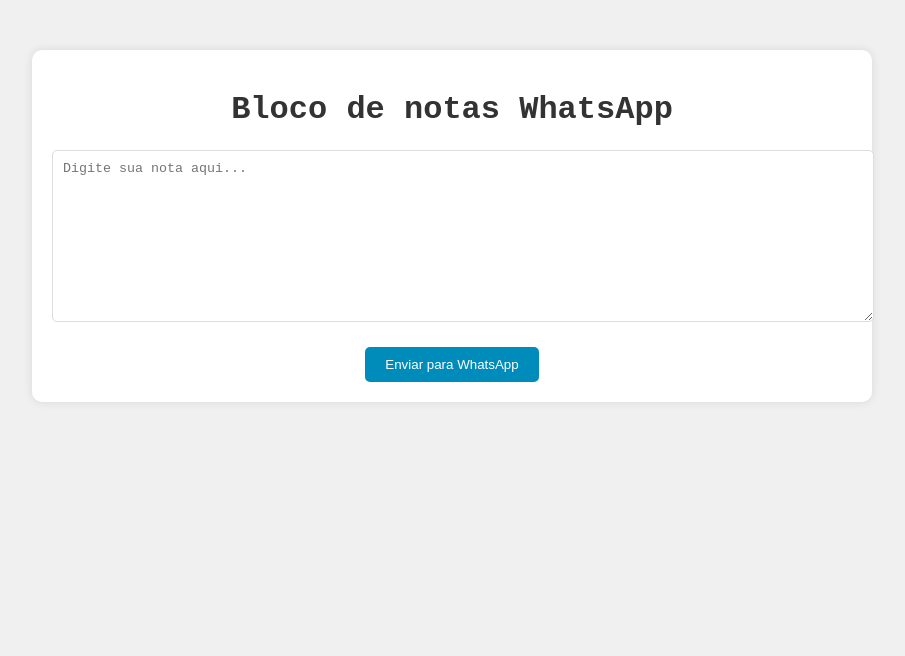
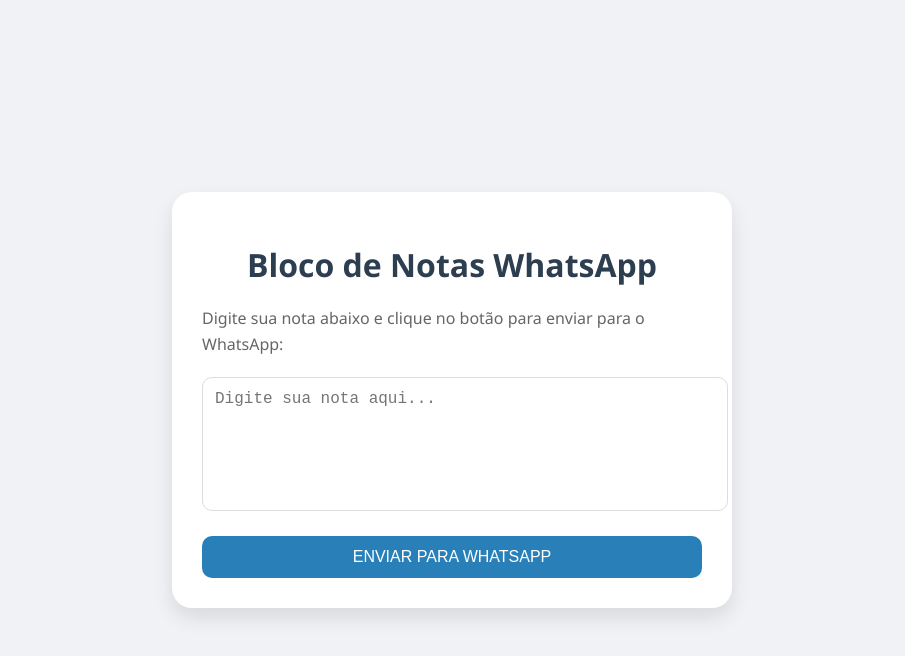
Before and after one commit to aajunior43/Meu-bloco-de-notas, a plain HTML site: page index.html in a window 1280 px wide. Shown: the whole page, without its empty margins (188-1093 px from the left). Drawn offline with Linux system fonts and the light colour scheme.

Commit message:
Update index.html

```diff
--- a/index.html
+++ b/index.html
@@ -1,76 +1,100 @@
 <!DOCTYPE html>
-<html>
+<html lang="pt-BR">
 <head>
-<title>Bloco de notas WhatsApp</title>
-<meta charset="utf-8"/>
-<meta content="width=device-width, initial-scale=1" name="viewport"/>
-<meta content="Um bloco de notas simples que permite enviar notas para o WhatsApp." name="description"/>
+    <meta charset="UTF-8">
+    <meta name="viewport" content="width=device-width, initial-scale=1.0">
+    <meta name="description" content="Um bloco de notas simples que permite enviar notas para o WhatsApp.">
+    <title>Bloco de Notas WhatsApp</title>
     <link rel="icon" href="favicon.ico" type="image/x-icon">
     <style>
         body {
-  font-family: 'Courier New', Courier, monospace;
-  background-color: #f0f0f0; /* Light Grey */
+            font-family: 'Segoe UI', Tahoma, Geneva, Verdana, sans-serif;
+            background-color: #f0f2f5; /* Cinza Claro */
             margin: 0;
             padding: 0;
+            display: flex;
+            justify-content: center;
+            align-items: center;
+            height: 100vh;
         }
 
         .container {
-  max-width: 800px;
-  margin: 50px auto;
-  background-color: #ffffff; /* White */
-  color: #333; /* Dark Grey */
-  padding: 20px;
-  border-radius: 10px;
-  box-shadow: 0 0 10px rgba(0, 0, 0, 0.1);
+            max-width: 500px;
+            background-color: #fff; /* Branco */
+            color: #333; /* Cinza Escuro */
+            padding: 30px;
+            border-radius: 20px;
+            box-shadow: 0 10px 20px rgba(0, 0, 0, 0.1);
+            transition: box-shadow 0.3s ease;
         }
 
-h1, h2 {
+        h1 {
             text-align: center;
+            color: #2c3e50; /* Azul Escuro */
+            margin-bottom: 20px;
         }
 
         p {
-  line-height: 1.5;
+            line-height: 1.6;
+            margin-bottom: 20px;
+            color: #666; /* Cinza Médio */
         }
 
         textarea {
             width: 100%;
-  padding: 10px;
+            padding: 12px;
             margin-bottom: 20px;
-  border-radius: 5px;
-  border: 1px solid #ddd; /* Light Grey */
+            border-radius: 10px;
+            border: 1px solid #ddd; /* Cinza Claro */
+            resize: none;
+            font-size: 16px;
+            transition: border-color 0.3s ease;
         }
 
         .button {
-  display: block;
-  margin: 0 auto;
-  padding: 10px 20px;
+            width: 100%;
+            padding: 12px;
             border: none;
-  border-radius: 5px;
-  background-color: #008CBA; /* Blue */
-  color: #fff; /* White */
+            border-radius: 10px;
+            background-color: #2980b9; /* Azul */
+            color: #fff; /* Branco */
             cursor: pointer;
+            transition: background-color 0.3s ease;
+            font-size: 16px;
+            text-transform: uppercase;
         }
 
-@media only screen and (max-width: 600px) {
-  .container {
-    width: 100%;
-    padding: 10px;
+        .button:hover {
+            background-color: #1a5276; /* Azul mais escuro */
         }
+
+        .button:active {
+            transform: translateY(1px);
+        }
+
+        .error-message {
+            color: #c0392b; /* Vermelho */
+            text-align: center;
+            display: none;
+            margin-top: -10px;
+            transition: opacity 0.3s ease;
         }
     </style>
 </head>
 <body>
     <div class="container">
-<h1>Bloco de notas WhatsApp</h1>
-<textarea cols="40" id="note" placeholder="Digite sua nota aqui..." rows="10"></textarea>
+        <h1>Bloco de Notas WhatsApp</h1>
+        <p>Digite sua nota abaixo e clique no botão para enviar para o WhatsApp:</p>
+        <textarea id="note" placeholder="Digite sua nota aqui..." rows="6"></textarea>
         <button class="button" onclick="sendToWhatsApp()">Enviar para WhatsApp</button>
-<p id="error-message" style="color: red; display: none;">Por favor, digite uma nota antes de tentar enviar.</p>
+        <p class="error-message" id="error-message">Por favor, digite uma nota antes de tentar enviar.</p>
     </div>
+
     <script>
         function sendToWhatsApp() {
-        var note = document.getElementById('note').value;
+            var note = document.getElementById('note').value.trim();
             var errorMessage = document.getElementById('error-message');
-        if (note.trim() === '') {
+            if (note === '') {
                 errorMessage.style.display = 'block';
                 return;
             }
```
Lines whose indentation alone changed are shown as unchanged.
